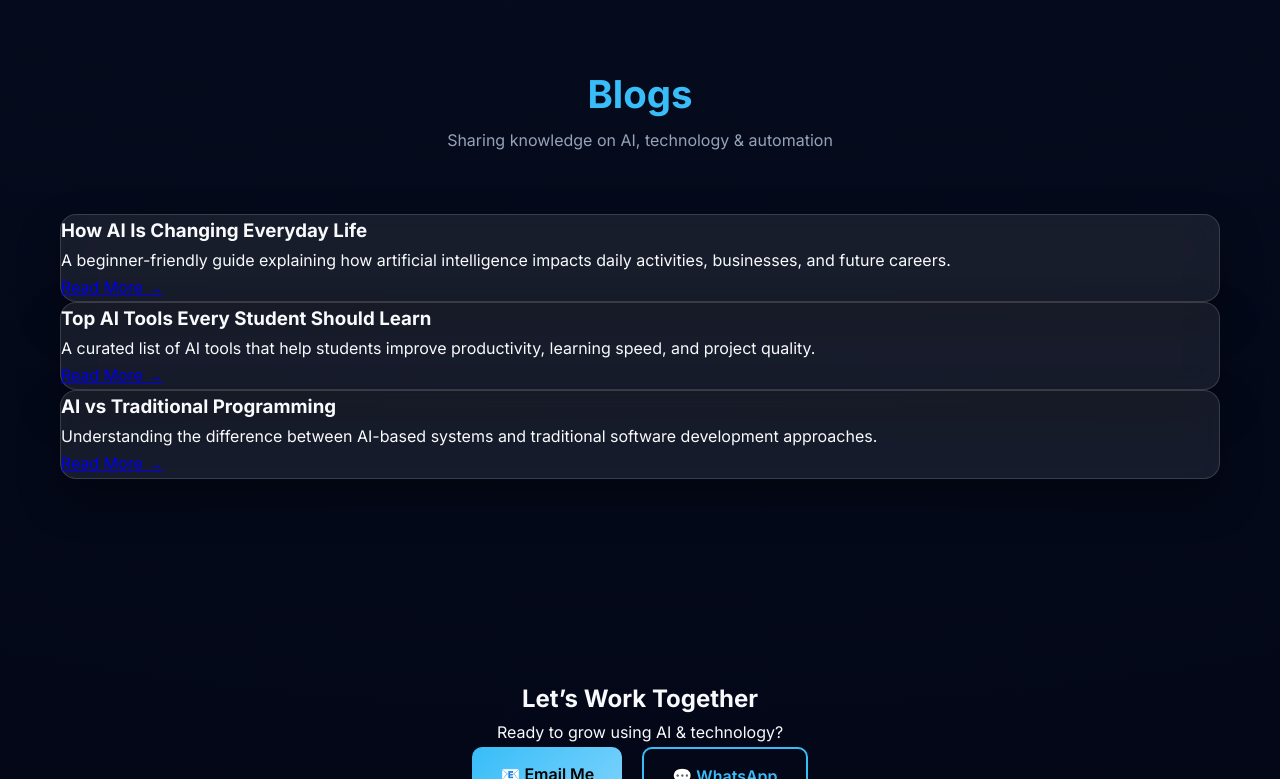
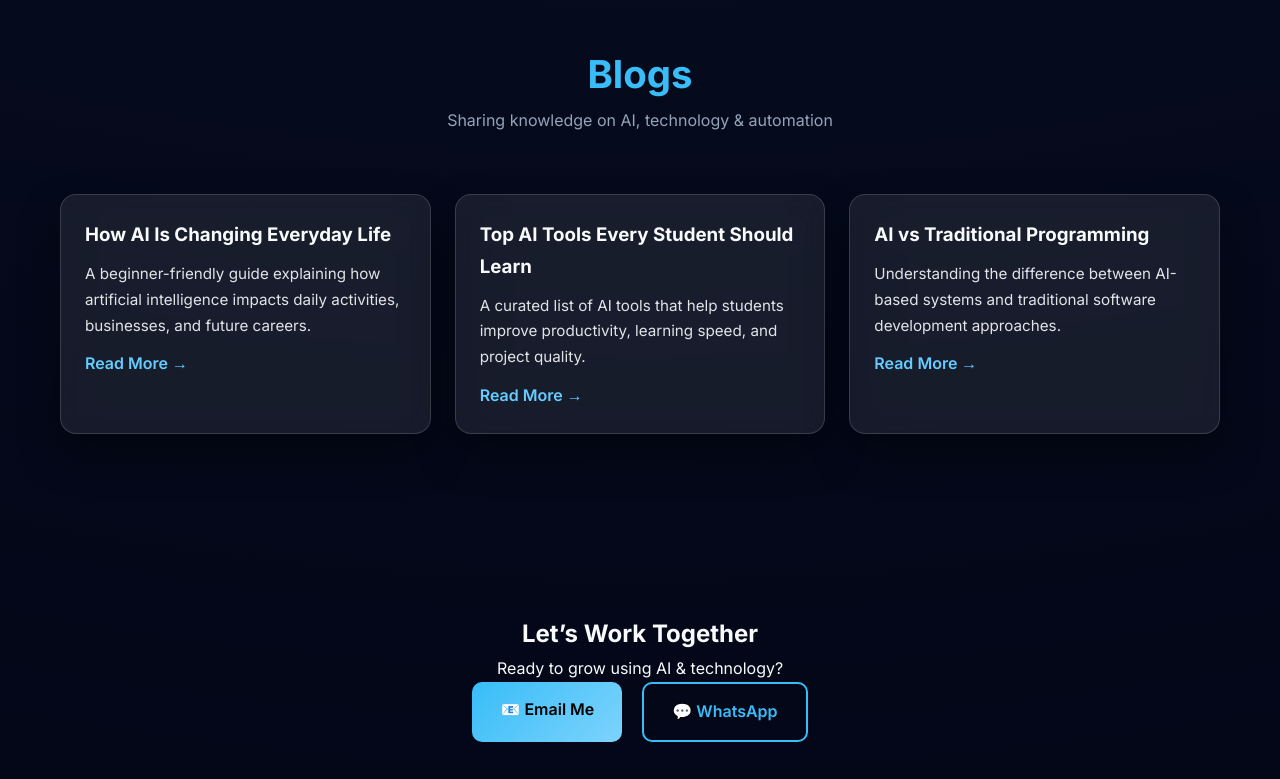
Before and after one commit to Mallem8704/mallem8704.github.io, a plain HTML site: page index.html in a window 1280 px wide. Shown: the part 2731-3510 px from the top of the page. Drawn offline with Linux system fonts and the light colour scheme.

Commit message:
Add styles for blog section and blog cards

```diff
--- a/style.css
+++ b/style.css
@@ -227,6 +227,46 @@ section {
   font-weight: 600;
 }
 
+/* ================= BLOGS ================= */
+.blogs-section {
+  padding: 80px 0;
+}
+
+.blogs-grid {
+  display: grid;
+  grid-template-columns: repeat(auto-fit, minmax(280px, 1fr));
+  gap: 24px;
+}
+
+.blog-card {
+  padding: 24px;
+  border-radius: 16px;
+  transition: transform 0.3s ease, box-shadow 0.3s ease;
+}
+
+.blog-card:hover {
+  transform: translateY(-8px);
+  box-shadow: 0 20px 40px rgba(0,0,0,0.15);
+}
+
+.blog-card h3 {
+  margin-bottom: 10px;
+}
+
+.blog-card p {
+  font-size: 0.95rem;
+  opacity: 0.9;
+}
+
+.read-more {
+  display: inline-block;
+  margin-top: 12px;
+  font-weight: 600;
+  color: #6cf;
+  text-decoration: none;
+}
+
+
 /* ================= CTA ================= */
 .cta-section {
   text-align: center;
```
